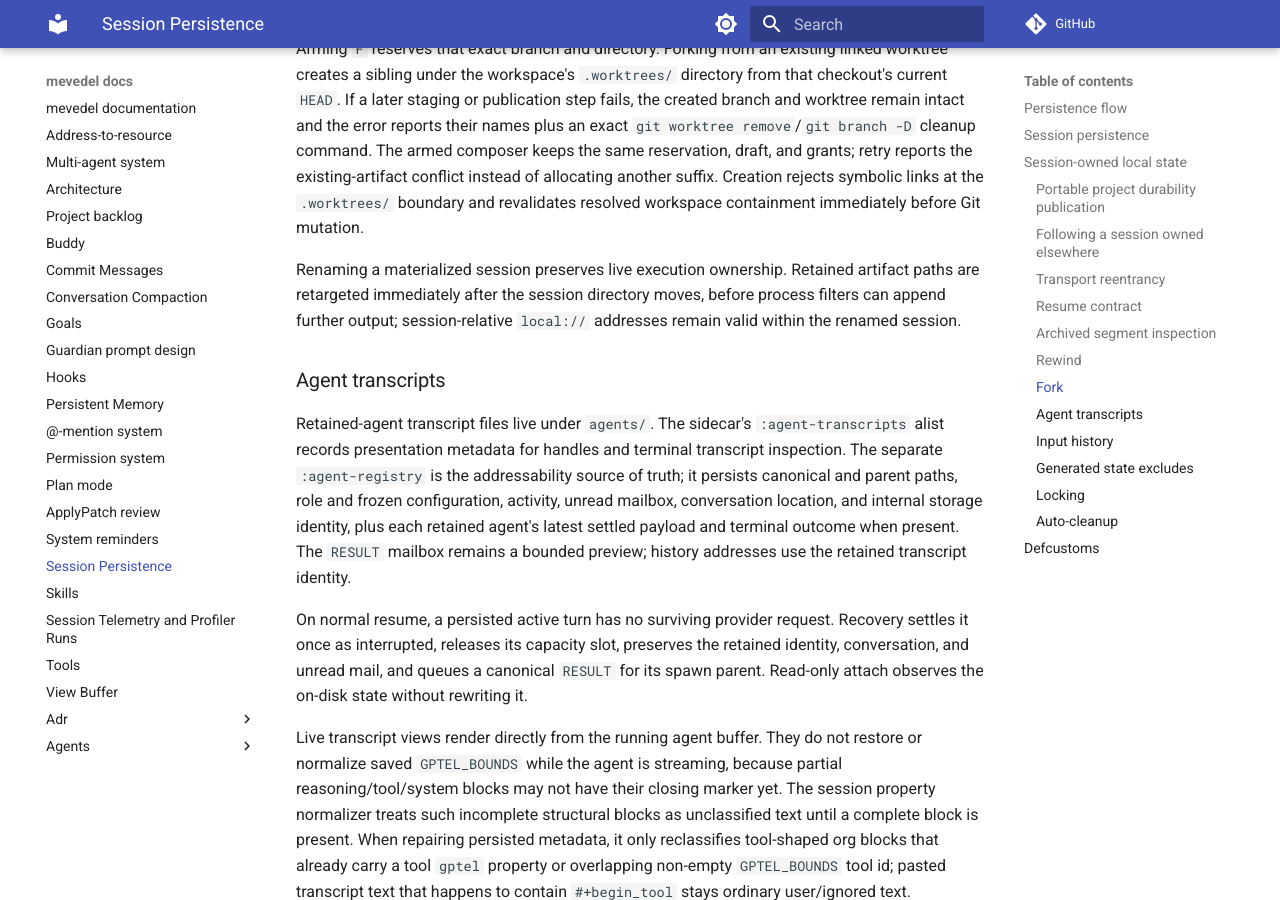
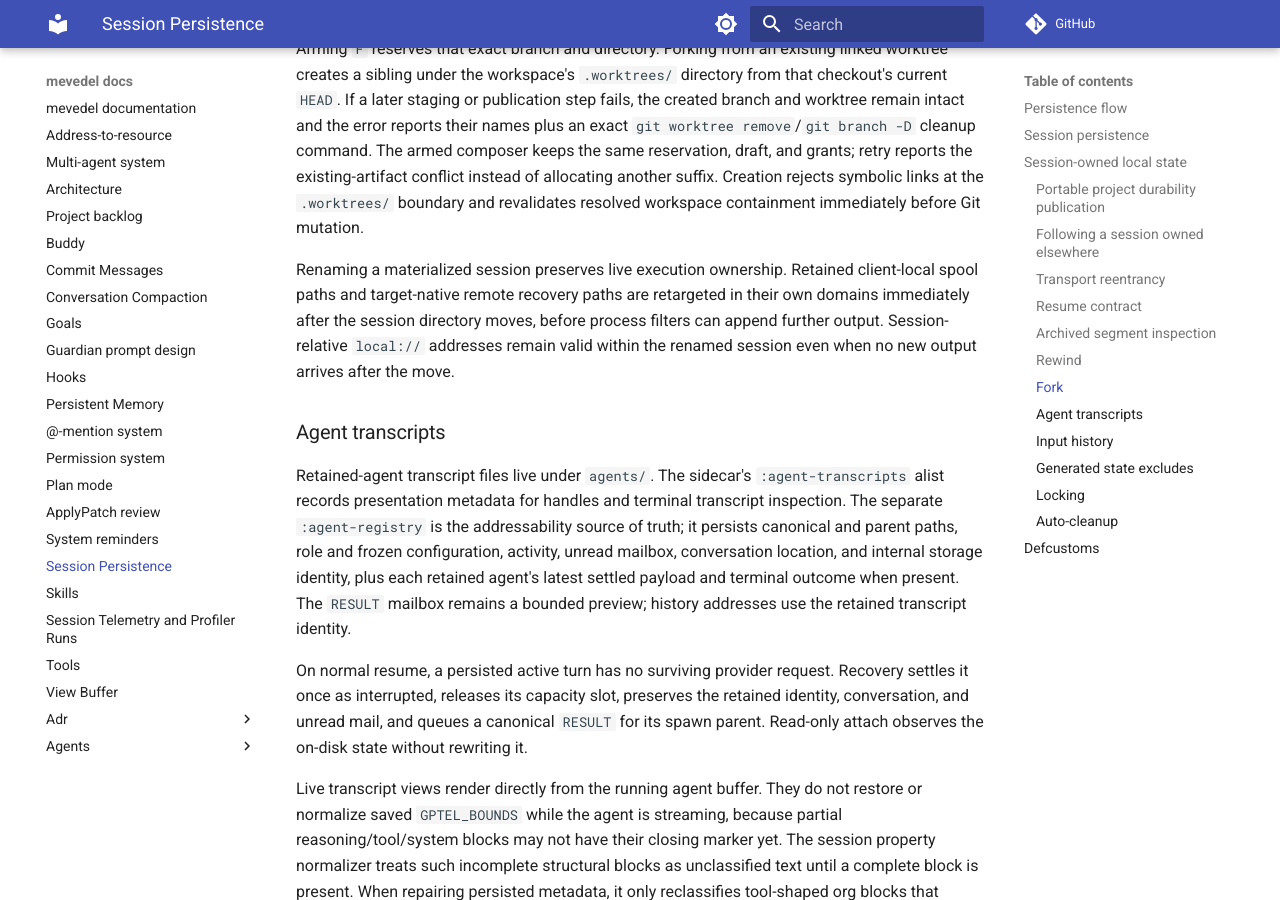
Before and after one commit to FrauH0lle/mevedel, an MkDocs documentation site: the page built from docs/sessions.md, in a window 1280 px wide and 900 px high, scrolled down 20941 px. Built offline with MkDocs 1.6.1 and Material for MkDocs 9.7.7, drawn with Linux system fonts in a browser that asks for light colours; comment, search, counter and statistics services are not loaded.

Commit message:
fix(execution): Relocate remote output artifacts

```diff
--- a/docs/sessions.md
+++ b/docs/sessions.md
@@ -998,9 +998,11 @@ suffix. Creation rejects symbolic links at the `.worktrees/` boundary and
 revalidates resolved workspace containment immediately before Git mutation.
 
 Renaming a materialized session preserves live execution ownership. Retained
-artifact paths are retargeted immediately after the session directory moves,
-before process filters can append further output; session-relative `local://`
-addresses remain valid within the renamed session.
+client-local spool paths and target-native remote recovery paths are retargeted
+in their own domains immediately after the session directory moves, before
+process filters can append further output. Session-relative `local://`
+addresses remain valid within the renamed session even when no new output
+arrives after the move.
 
 ### Agent transcripts
 
```
Also changed, not shown: 2 other files.
